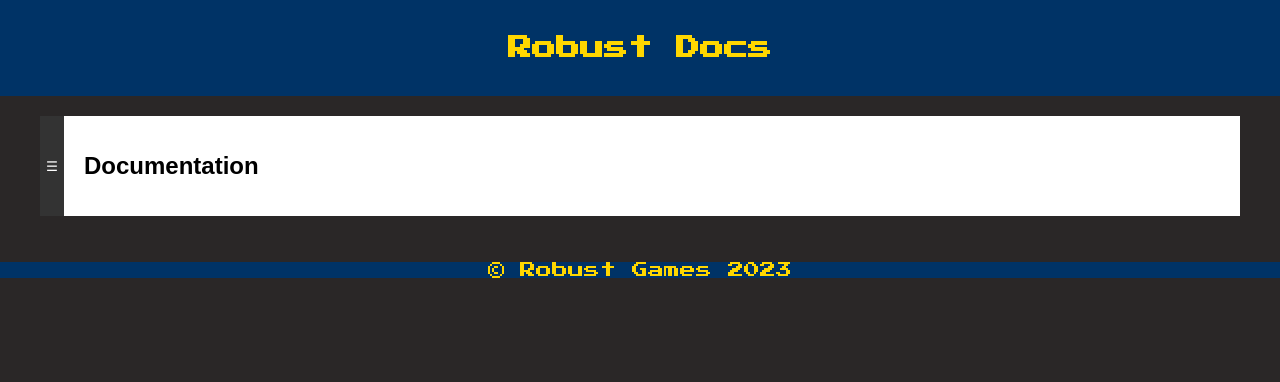
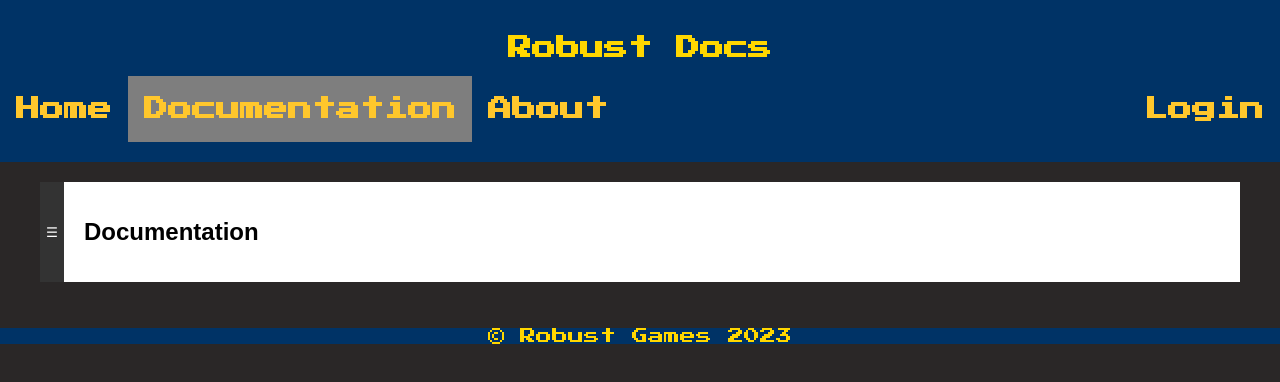
Before and after one commit to JessAye/Robust, a plain HTML site: page Documentation/Documentation.html in a window 1280 px wide. Drawn offline with Linux system fonts and the light colour scheme.

Commit message:
Added navbar to documentation page

```diff
--- a/Documentation/Documentation.html
+++ b/Documentation/Documentation.html
@@ -11,6 +11,13 @@
 </head>
 <header>
     <h1>Robust Docs</h1>
+    <!--NavBar-->
+    <ul class="topnav">
+        <li><a href="../Games/LandingPage.html"><h2>Home</h2></a></li>
+        <li><a class="active" href="../Documentation/Documentation.html"><h2>Documentation</h2></a></li>
+        <li ><a href="../Games/under_construction.html"><h2>About</h2></a></li>
+        <li class ="right"><a href="LoginPage.html" class="login"><h2 >Login</h2></a>
+      </ul>
 </header>
 <body>
     <div class="content-frame">
--- a/Documentation/styles.css
+++ b/Documentation/styles.css
@@ -125,3 +125,32 @@ h1 {
     padding: 20px;
     position: relative; /* Position relative to allow for absolute positioning of the button */
 }
+/*NavBar*/
+ul.topnav {
+    list-style-type: none;
+    margin: 0;
+    padding: 0;
+    overflow: hidden;
+    background-color: #003366;
+  }
+
+  ul.topnav li {float: left;}
+
+  ul.topnav li a {
+    display: block;
+    color: #FFC72C;
+    text-align: center;
+    padding: 1px 16px;
+    text-decoration: none;
+  }
+
+  ul.topnav li a:hover:not(.active) {background-color: #2A2727;}
+
+  ul.topnav li a.active {background-color: #7e7e7e;}
+
+  ul.topnav li.right {float: right;}
+
+  @media screen and (max-width: 600px) {
+    ul.topnav li.right,
+    ul.topnav li {float: none;}
+  }
```
Also changed, not shown: Games/LandingPage.css (line endings or trailing spaces).
